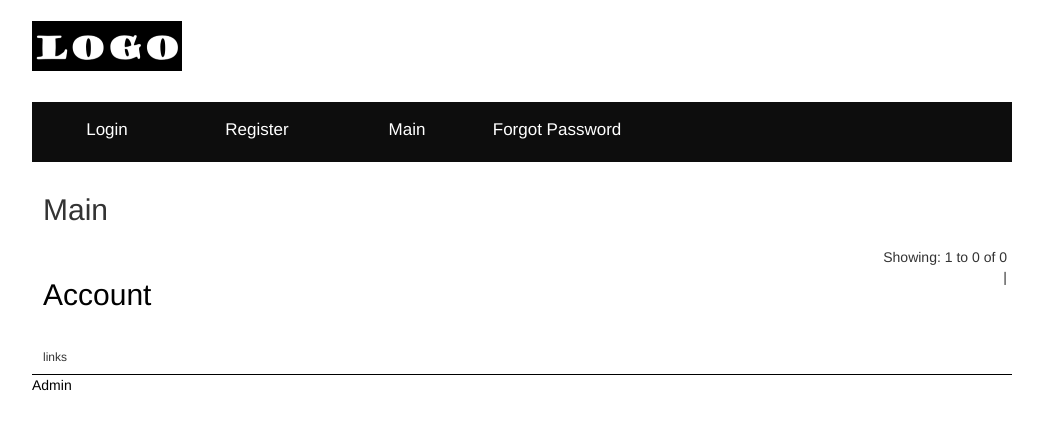
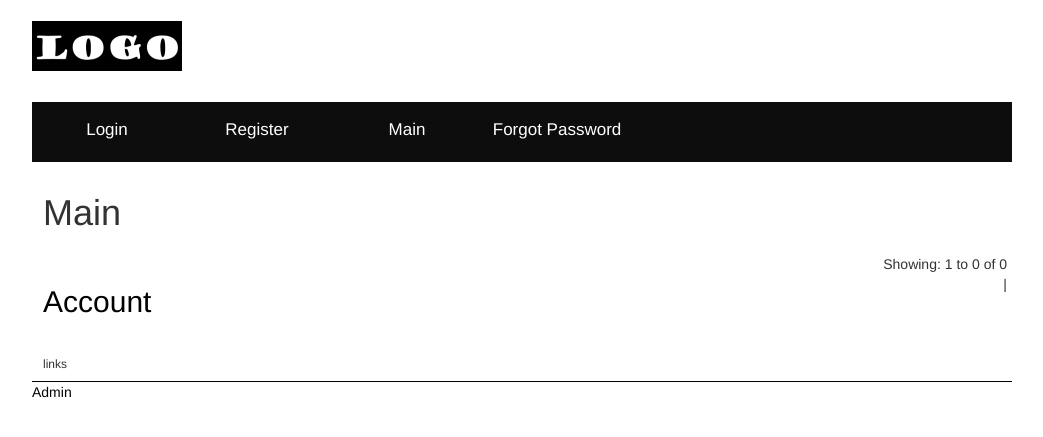
Before and after one commit to organyx/web_catalogue, a PHP site: page / in a window 1280 px wide. Shown: the top 437 px of the page, without its empty margins (118-1161 px from the left). Run offline with PHP 8.4, Linux system fonts and the light colour scheme; data that the repository does not hold is empty.

Commit message:
version @ 16.11

```diff
--- a/Admin.php
+++ b/Admin.php
@@ -92,11 +92,7 @@ $totalRows_User = mysql_num_rows($User);
 <head>
 <link href="CSS/Layout.css" rel="stylesheet" type="text/css">
 <link href="CSS/Menu.css" rel="stylesheet" type="text/css">
-<style type="text/css">
-h1,h2,h3,h4,h5,h6 {
-	font-weight: lighter;
-}
-</style>
+
 <meta charset="utf-8">
 <title>Admin Control Panel</title>
 </head>
--- a/AdminManageUsers.php
+++ b/AdminManageUsers.php
@@ -161,11 +161,7 @@ $queryString_ManageUsers = sprintf("&totalRows_ManageUsers=%d%s", $totalRows_Man
 <head>
 <link href="CSS/Layout.css" rel="stylesheet" type="text/css">
 <link href="CSS/Menu.css" rel="stylesheet" type="text/css">
-<style type="text/css">
-h1,h2,h3,h4,h5,h6 {
-	font-weight: lighter;
-}
-</style>
+
 <meta charset="utf-8">
 <title>Admin Control Panel</title>
 </head>
--- a/CSS/Layout.css
+++ b/CSS/Layout.css
@@ -69,6 +69,9 @@ body {
 	color: #433E3E;
 }
 
+h1,h2,h3,h4,h5,h6 {
+	font-weight: lighter;
+}
 
 h1 {
 	margin: 0;
--- a/ForgotPassword.php
+++ b/ForgotPassword.php
@@ -3,11 +3,7 @@
 <head>
 <link href="CSS/Layout.css" rel="stylesheet" type="text/css">
 <link href="CSS/Menu.css" rel="stylesheet" type="text/css">
-<style type="text/css">
-h1,h2,h3,h4,h5,h6 {
-	font-weight: lighter;
-}
-</style>
+
 <meta charset="utf-8">
 <title>Untitled Document</title>
 </head>
--- a/Index.php
+++ b/Index.php
@@ -109,14 +109,6 @@ $queryString_ManageUsers = sprintf("&totalRows_ManageUsers=%d%s", $totalRows_Man
 	});
 </script>
 
-
-
-
-<style type="text/css">
-h1,h2,h3,h4,h5,h6 {
-	font-weight: lighter;
-}
-</style>
 <meta charset="utf-8">
 <title>Main</title>
 </head>
@@ -137,7 +129,7 @@ h1,h2,h3,h4,h5,h6 {
   </div>
   <div id="Content">
     	<div id="PageHeading">
-    	  <h2>Main </h2>
+    	  <h1>Main</h1>
       </div>
     	<div id="contentLeft">
     	  <h2><a href="Account.php">Account</a></h2>
--- a/LogOut.php
+++ b/LogOut.php
@@ -60,11 +60,7 @@ $totalRows_LogOut = mysql_num_rows($LogOut);
 <head>
 <link href="CSS/Layout.css" rel="stylesheet" type="text/css">
 <link href="CSS/Menu.css" rel="stylesheet" type="text/css">
-<style type="text/css">
-h1,h2,h3,h4,h5,h6 {
-	font-weight: lighter;
-}
-</style>
+
 <meta charset="utf-8">
 <title>Untitled Document</title>
 </head>
--- a/Login.php
+++ b/Login.php
@@ -86,11 +86,7 @@ if (isset($_POST['UserName'])) {
 <head>
 <link href="CSS/Layout.css" rel="stylesheet" type="text/css">
 <link href="CSS/Menu.css" rel="stylesheet" type="text/css">
-<style type="text/css">
-h1,h2,h3,h4,h5,h6 {
-	font-weight: lighter;
-}
-</style>
+
 <meta charset="utf-8">
 <title>Log In</title>
 </head>
--- a/Register.php
+++ b/Register.php
@@ -167,11 +167,7 @@ $totalRows_Registration = mysql_num_rows($Registration);
 <head>
 <link href="CSS/Layout.css" rel="stylesheet" type="text/css">
 <link href="CSS/Menu.css" rel="stylesheet" type="text/css">
-<style type="text/css">
-h1,h2,h3,h4,h5,h6 {
-	font-weight: lighter;
-}
-</style>
+
 <meta charset="utf-8">
 <title>Registration Page</title>
 </head>
--- a/Update.php
+++ b/Update.php
@@ -121,11 +121,7 @@ $totalRows_ManageUsers = mysql_num_rows($ManageUsers);
 <head>
 <link href="CSS/Layout.css" rel="stylesheet" type="text/css">
 <link href="CSS/Menu.css" rel="stylesheet" type="text/css">
-<style type="text/css">
-h1,h2,h3,h4,h5,h6 {
-	font-weight: lighter;
-}
-</style>
+
 <meta charset="utf-8">
 <title>Untitled Document</title>
 </head>
--- a/template.php
+++ b/template.php
@@ -3,11 +3,7 @@
 <head>
 <link href="CSS/Layout.css" rel="stylesheet" type="text/css">
 <link href="CSS/Menu.css" rel="stylesheet" type="text/css">
-<style type="text/css">
-h1,h2,h3,h4,h5,h6 {
-	font-weight: lighter;
-}
-</style>
+
 <meta charset="utf-8">
 <title>Untitled Document</title>
 </head>
```
Also changed, not shown: Account.php (+2 -6 lines).
